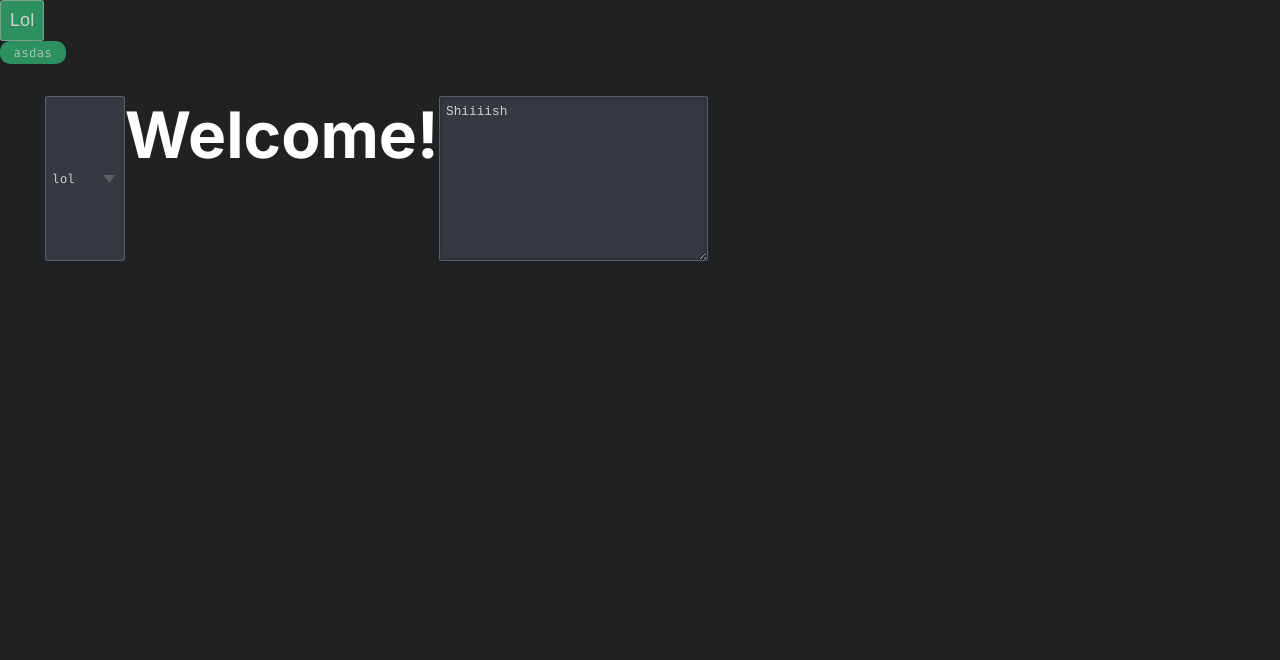
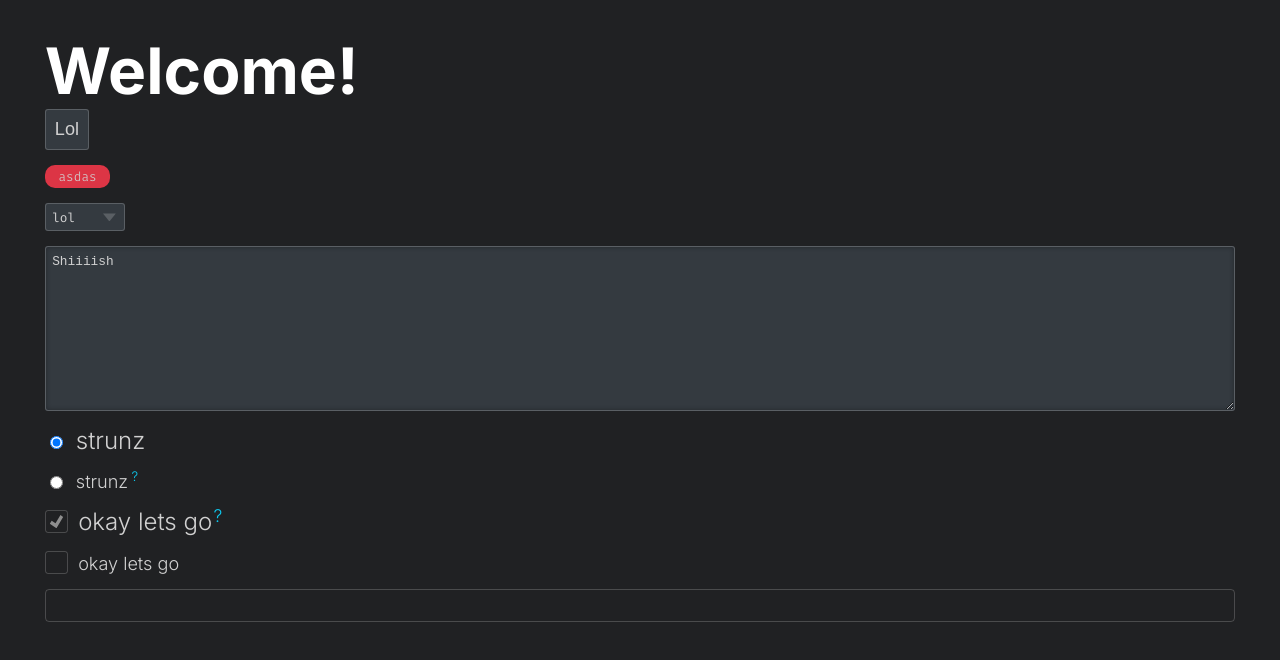
Before and after one commit to ImL0w/Svelte-CloudKit, a SvelteKit app in the folder CloudKit/: page / in a window 1280 px wide. Shown: the top 660 px of the page. Built offline with nearby package versions, Linux system fonts and the light colour scheme.

Commit message:
testing sample

```diff
--- a/CloudKit/src/routes/+page.svelte
+++ b/CloudKit/src/routes/+page.svelte
@@ -4,23 +4,29 @@
 	import Dropdown from '$lib/components/user/dropdown.svelte';
 	import Tag from '$lib/components/layout/Tag.svelte';
 	import InputArea from '$lib/components/user/input/inputArea.svelte';
+	import RadioButton from '$lib/components/user/radioButton.svelte';
+	import Checkbox from '$lib/components/user/checkbox.svelte';
+	import InputText from '$lib/components/user/input/inputText.svelte';
 
 	const contextMenuConfig: CloudKit.ContextMenu.config = {
 		items: [{ value: 'rename' }, { value: 'alert', func: () => alert(1) }, { value: 'close' }]
 	};
 </script>
 
-<Button theme="primary">Lol</Button>
-
-<ContextMenu items={contextMenuConfig.items} targetsSelector="#app-content h1" />
-
-<Tag color="primary">asdas</Tag>
-
 <div id="index" class="transition-all-250">
-	<div id="app-content" class="flex-col-md">
-		<Dropdown options={[{ img: '', value: 'lol' }, 'lol']} />
+	<div id="app-content">
 		<h1>Welcome!</h1>
-		<InputArea value="Shiiiish" resizable />
+		<div class="flex-col gap-3">
+			<Button>Lol</Button>
+			<Tag color="red">asdas</Tag>
+			<Dropdown options={[{ img: '', value: 'lol' }, 'lol']} />
+			<InputArea value="Shiiiish" resizable />
+			<RadioButton checked label="strunz" name="chk" size="lg" />
+			<RadioButton label="strunz" tooltip="okeeeee" name="chk" />
+			<Checkbox checked label="okay lets go" tooltip="lool" size="lg" />
+			<Checkbox label="okay lets go" />
+			<InputText />
+		</div>
 	</div>
 </div>
 
```
